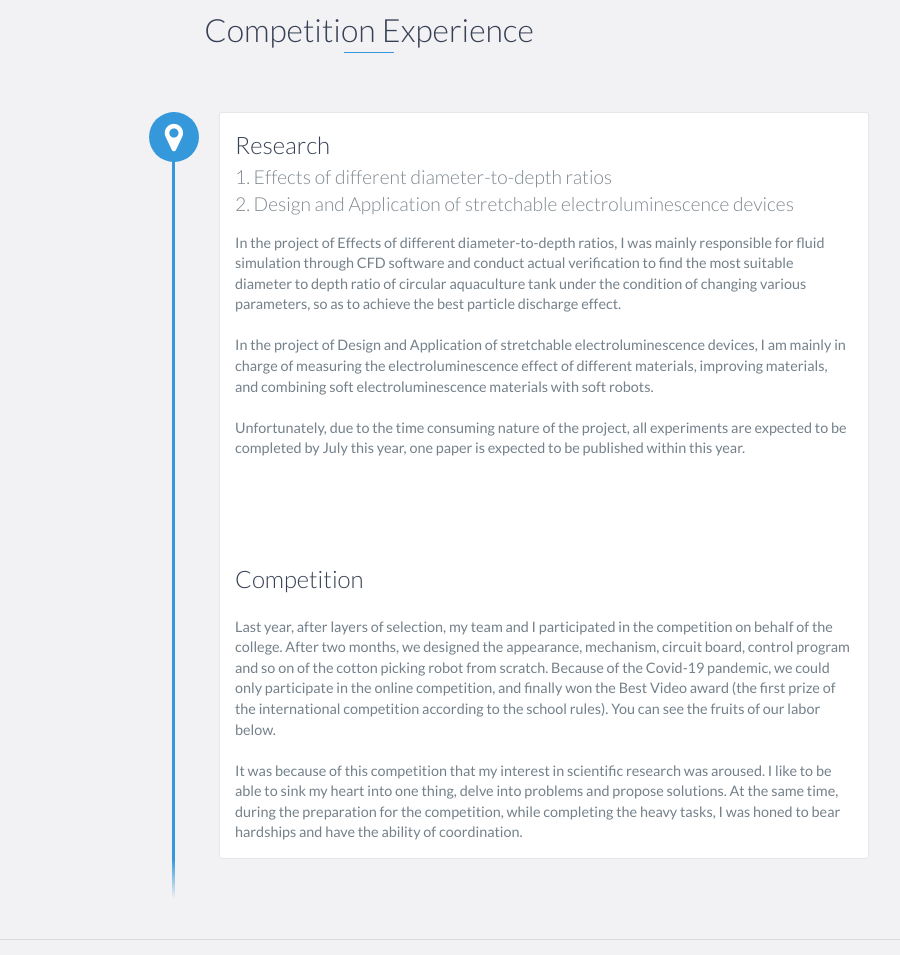
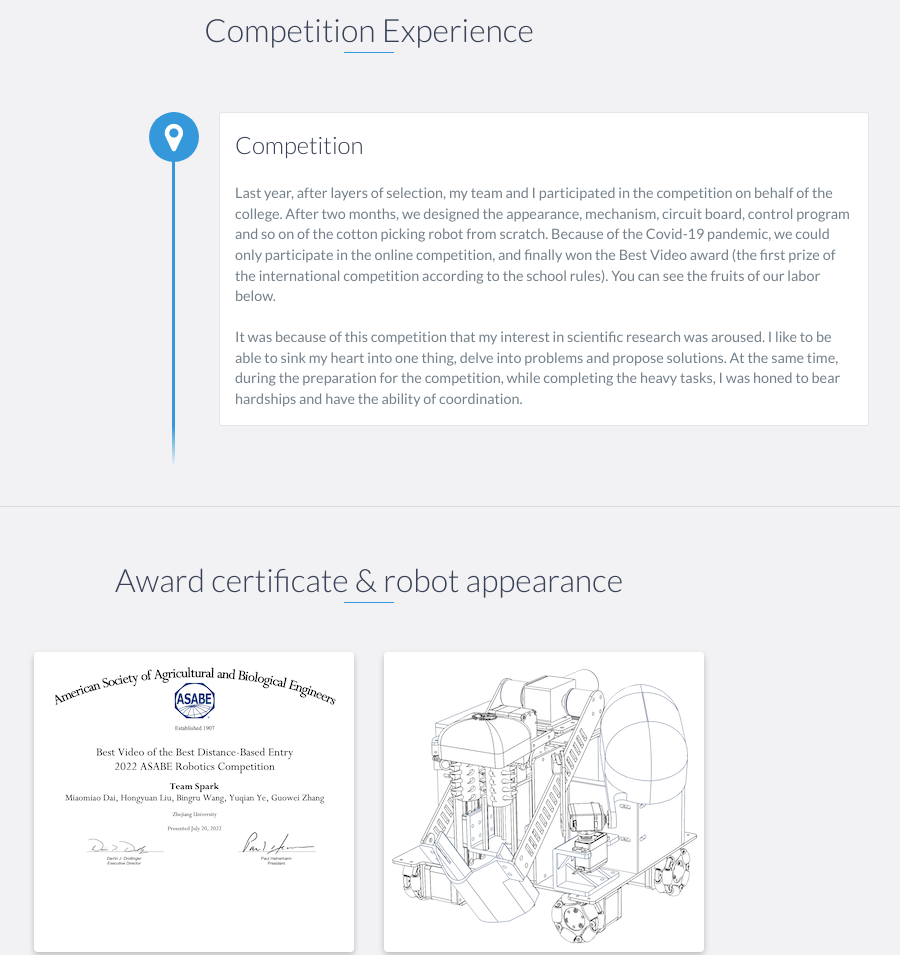
Before and after one commit to Wang-Bingru/Wang-Bingru.github.io, a plain HTML site: page index.html in a window 1280 px wide. Shown: the part 1600-2555 px from the top of the page, without its empty margins (271-1171 px from the left). Drawn offline with nearby package versions, Linux system fonts and the light colour scheme.

Commit message:
Update index.html

```diff
--- a/index.html
+++ b/index.html
@@ -115,18 +115,6 @@
 
             <!-- One Experience Block -->
             <div data-date="">
-                <h3>Research</h3>
-                <h4>1. Effects of different diameter-to-depth ratios<br>2. Design and Application of stretchable electroluminescence devices</h4>
-                <p>
-                    In the project of Effects of different diameter-to-depth ratios, I was mainly responsible for fluid simulation through CFD software and conduct actual verification
-                    to find the most suitable diameter to depth ratio of circular aquaculture tank under the
-                    condition of changing various parameters, so as to achieve the best particle discharge effect.
-                    <br><br>
-                    In the project of Design and Application of stretchable electroluminescence devices, I am mainly in charge of measuring the electroluminescence
-                    effect of different materials, improving materials, and combining soft electroluminescence materials with soft robots.
-                    <br><br>Unfortunately, due to the time consuming nature of the project, all experiments are expected to be completed by July this year, one paper is expected to
-                     be published within this year.<br><br><br><br><br><br>
-                </p>
                 <h3>Competition</h3>
                 <p><br>Last year, after layers of selection, my team and I participated in the competition on behalf of the college. After two months, we designed the appearance,
                      mechanism, circuit board, control program and so on of the cotton picking robot from scratch. Because of the Covid-19 pandemic, we could only participate in the online
```
